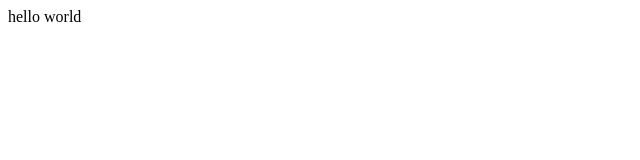
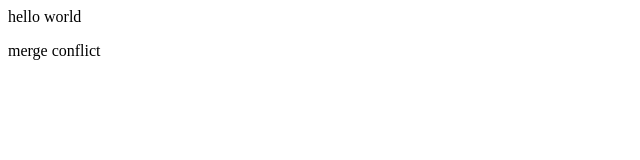
Before and after one commit to simon-perez/demo-repo, a plain HTML site: page index.html in a window 1280 px wide. Shown: the full height of the page, 0-640 px from the left. Drawn offline with Linux system fonts and the light colour scheme.

Commit message:
added p tag

```diff
--- a/index.html
+++ b/index.html
@@ -1 +1,2 @@
 <div>hello world</div>
+<p>merge conflict</p>
```
